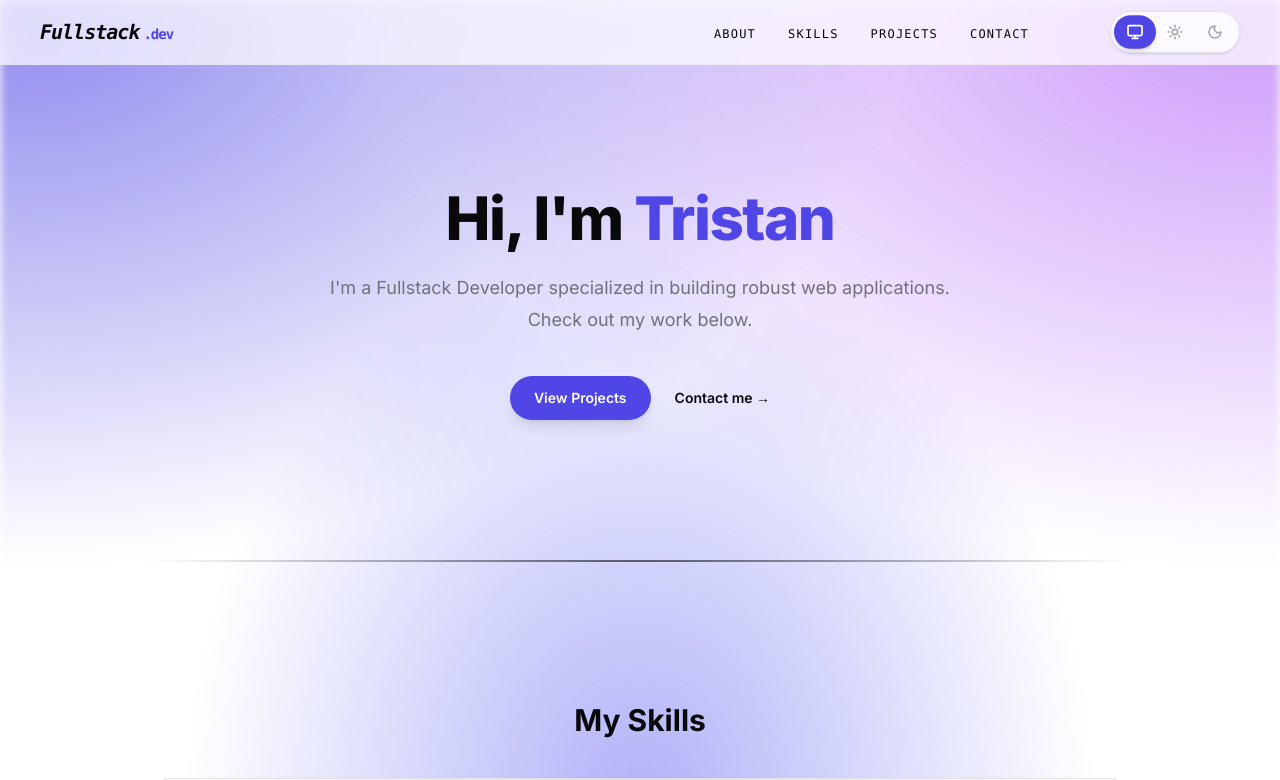
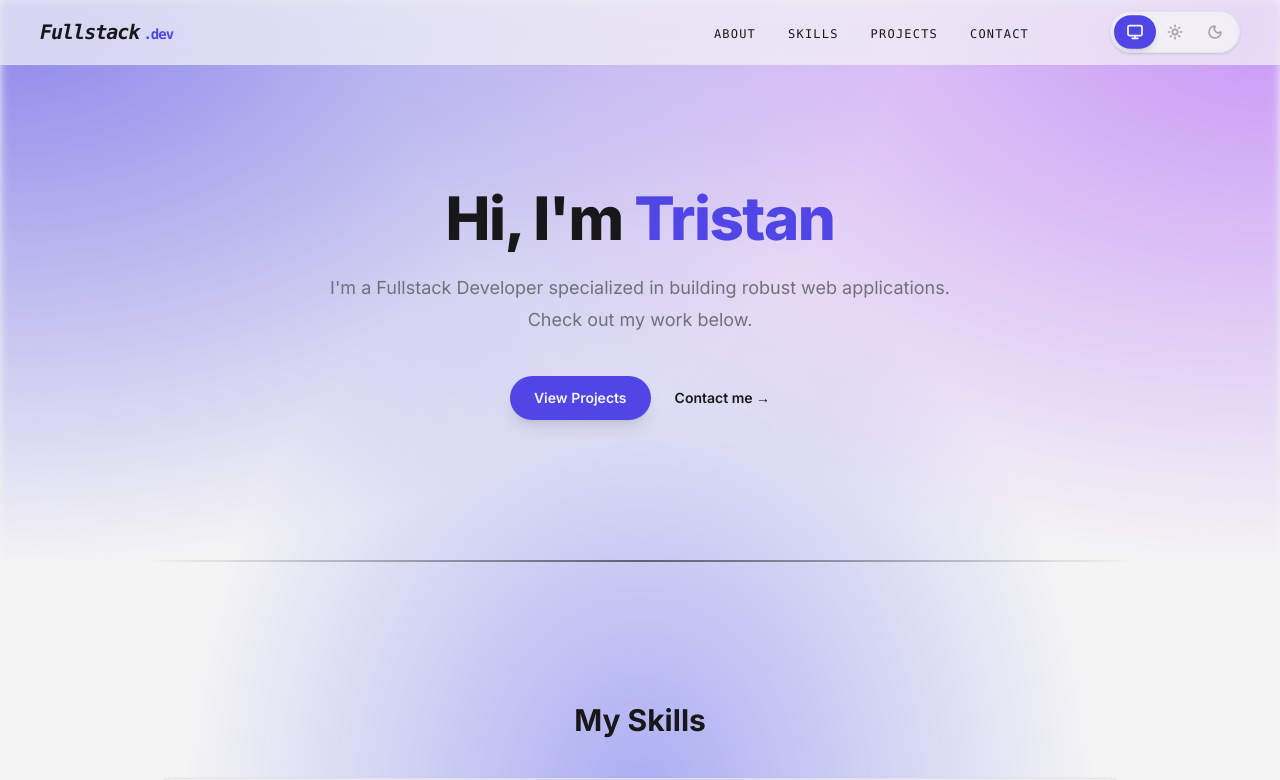
Before and after one commit to Trimax400/trimax.me, a Next.js app: page / in a window 1280 px wide. Shown: the top 780 px of the page. Built offline with nearby package versions, Linux system fonts and the light colour scheme.

Commit message:
Changes on light mode to be less aggressive

```diff
--- a/app/globals.css
+++ b/app/globals.css
@@ -1,11 +1,11 @@
 @import "tailwindcss";
 
 :root {
-  --background: #ffffff;
-  --foreground: #09090b;
+  --background: #f4f4f5;
+  --foreground: #18181b;
   --primary: #4f46e5;
-  --primary-foreground: #ffffff;
-  --card: #ffffff;
+  --primary-foreground: #f4f4f5;
+  --card: #f4f4f5;
   --card-border: #e4e4e7;
   --muted: #71717a;
   color-scheme: light;
@@ -38,7 +38,7 @@ body {
   overflow-x: hidden;
 }
 
-/* --- Background (smoke) --- */
+/* --- Background (smoke/mesh) --- */
 .bg-mesh {
   position: fixed;
   top: 0;
```
